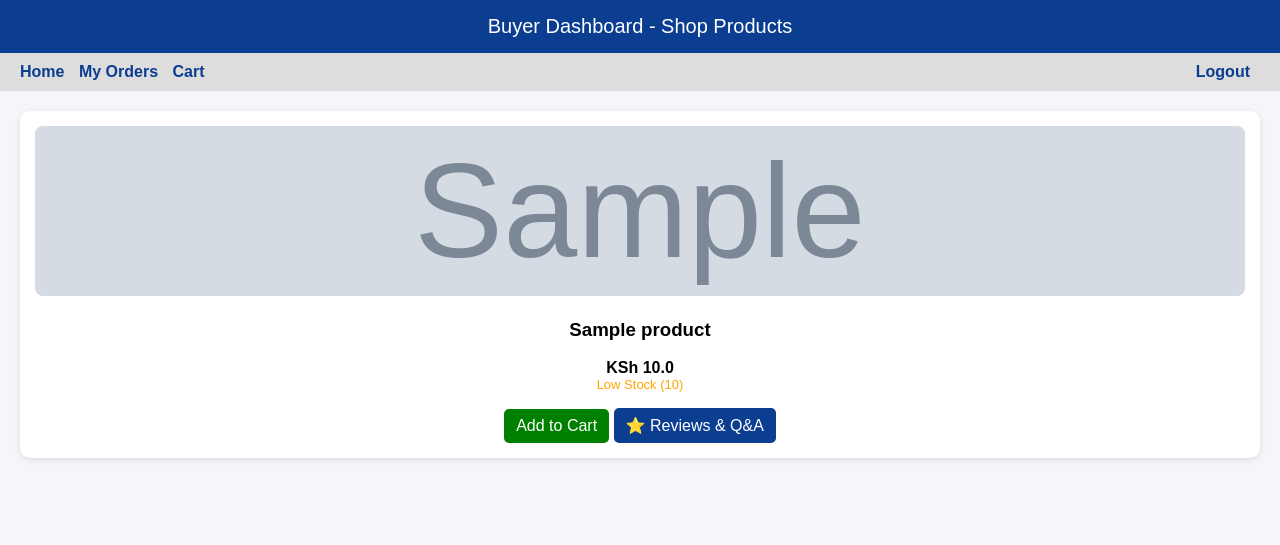
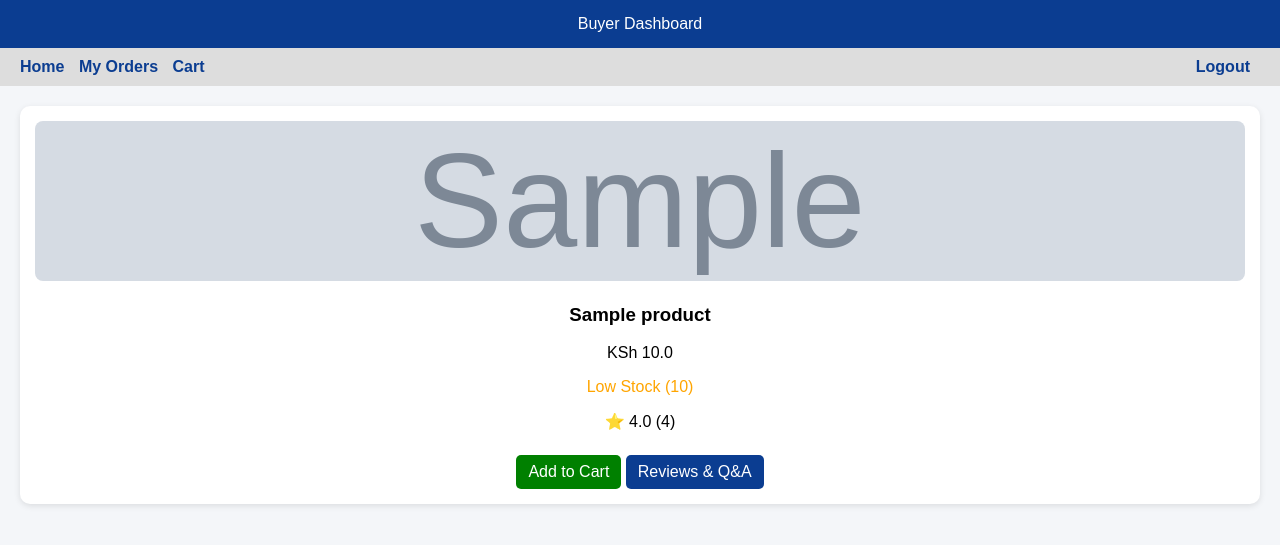
Before and after one commit to rez047/salesretailproject, a Flask app: page /buyer in a window 1280 px wide. Shown: the top 545 px of the page. Run offline with Flask 3, Linux system fonts and the light colour scheme; tables that the repository leaves empty hold one stand-in row (values such as "Sample post"); grey boxes marked "Sample" are stand-in pictures; parts of the project's set-up code (start-up, migrations or seed data) failed here and were passed over.

Commit message:
Update buyer_dashboard.html

```diff
--- a/templates/buyer_dashboard.html
+++ b/templates/buyer_dashboard.html
@@ -15,7 +15,6 @@
             color: white;
             padding: 15px;
             text-align: center;
-            font-size: 20px;
         }
 
         .topbar {
@@ -23,60 +22,41 @@
             justify-content: space-between;
             padding: 10px 20px;
             background: #ddd;
-            align-items: center;
         }
 
         .topbar a {
+            margin-right: 10px;
             text-decoration: none;
-            margin-right: 10px;
+            font-weight: bold;
             color: #0b3d91;
-            font-weight: bold;
-        }
-
-        .container {
-            padding: 20px;
         }
 
         .grid {
             display: grid;
-            grid-template-columns: repeat(auto-fit, minmax(240px, 1fr));
+            grid-template-columns: repeat(auto-fit, minmax(250px, 1fr));
             gap: 15px;
+            padding: 20px;
         }
 
         .card {
             background: white;
             padding: 15px;
             border-radius: 10px;
+            text-align: center;
             box-shadow: 0 2px 6px rgba(0,0,0,0.1);
-            text-align: center;
         }
 
         .card img {
             width: 100%;
-            height: 170px;
+            height: 160px;
             object-fit: cover;
             border-radius: 8px;
-            transition: transform 0.3s ease;
         }
 
-        .card img:hover {
-            transform: scale(1.08);
-        }
-
-        .price {
-            font-weight: bold;
-            margin-top: 5px;
-        }
-
-        .stock {
-            font-size: 13px;
-            margin-bottom: 8px;
-        }
-
-        .stock.green { color: green; }
-        .stock.yellow { color: orange; }
-        .stock.red { color: red; }
-        .stock.out { color: darkred; font-weight: bold; }
+        .stock-green { color: green; }
+        .stock-yellow { color: orange; }
+        .stock-red { color: red; }
+        .stock-out { color: darkred; font-weight: bold; }
 
         .btn {
             display: inline-block;
@@ -88,16 +68,14 @@
             border-radius: 5px;
         }
 
-        .btn.secondary {
-            background: #0b3d91;
-        }
+        .btn.blue { background: #0b3d91; }
     </style>
 </head>
 
 <body>
 
 <header>
-    Buyer Dashboard - Shop Products
+    Buyer Dashboard
 </header>
 
 <div class="topbar">
@@ -110,39 +88,34 @@
     <a href="/logout">Logout</a>
 </div>
 
-<div class="container">
-
 <div class="grid">
 
     {% for product in products %}
 
     <div class="card">
 
-            {% if product.image %}
         <img src="/static/uploads/products/{{ product.image }}">
-            {% else %}
-                <img src="/static/uploads/products/default.png">
-            {% endif %}
 
         <h3>{{ product.name }}</h3>
 
-            <div class="price">KSh {{ product.price }}</div>
+        <p>KSh {{ product.price }}</p>
 
-            <!-- STOCK COLORS -->
         {% if product.stock > 10 %}
-                <div class="stock green">In Stock ({{ product.stock }})</div>
+            <p class="stock-green">In Stock ({{ product.stock }})</p>
         {% elif product.stock > 0 %}
-                <div class="stock yellow">Low Stock ({{ product.stock }})</div>
+            <p class="stock-yellow">Low Stock ({{ product.stock }})</p>
         {% else %}
-                <div class="stock out">Out of Stock</div>
+            <p class="stock-out">Out of Stock</p>
         {% endif %}
+
+        <p>⭐ {{ product.avg_rating }} ({{ product.rating_count }})</p>
 
         <a class="btn" href="/cart/add/{{ product.id }}/1">
             Add to Cart
         </a>
 
-            <a class="btn secondary" href="/review/product/{{ product.id }}">
-                ⭐ Reviews & Q&A
+        <a class="btn blue" href="/review/product/{{ product.id }}">
+            Reviews & Q&A
         </a>
 
     </div>
@@ -151,7 +124,5 @@
 
 </div>
 
-</div>
-
 </body>
 </html>
```
Lines whose indentation alone changed are shown as unchanged.
